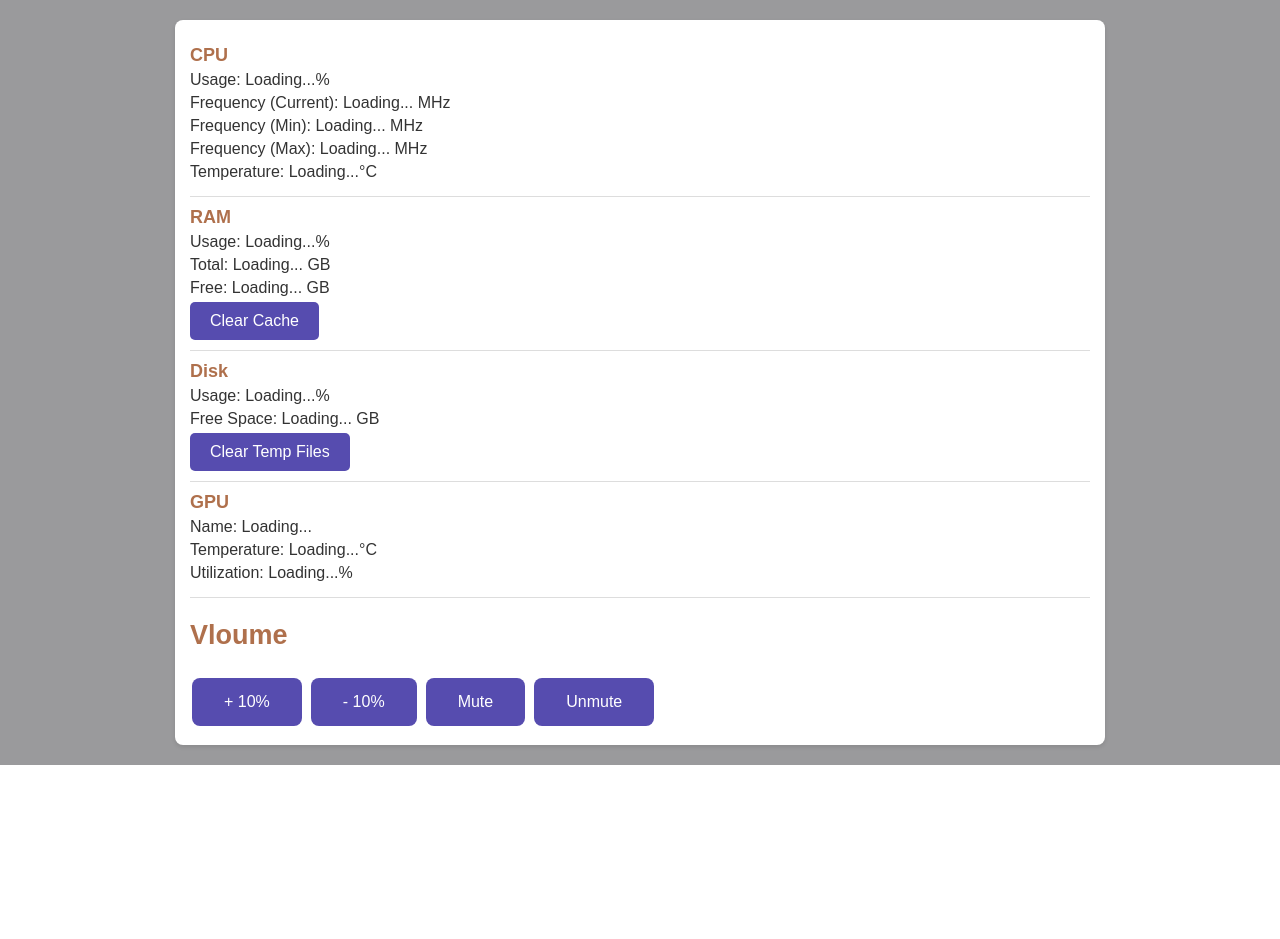
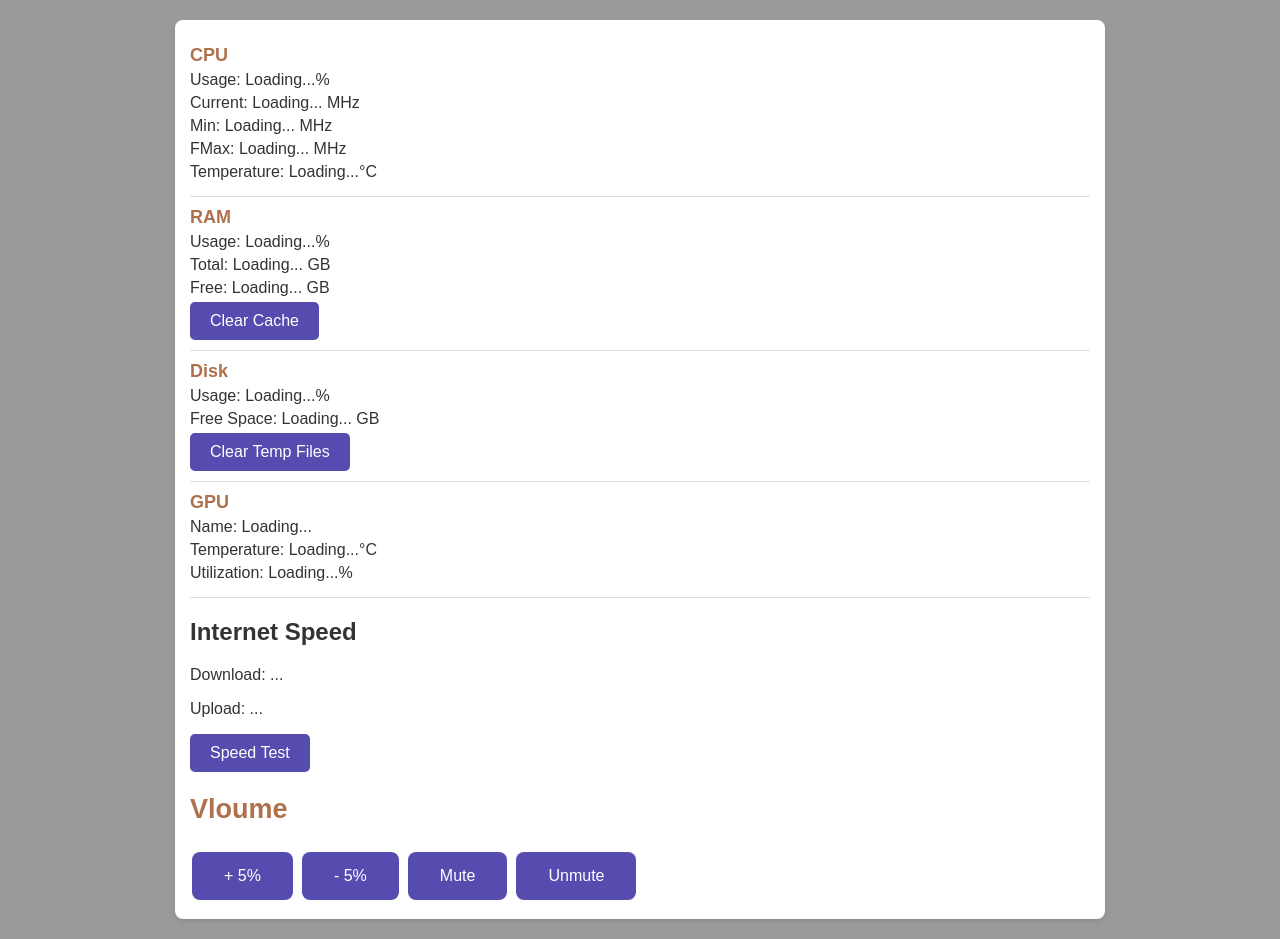
Before and after one commit to Samer-Ismael/PC-Gaming-App, a Flask app: template templates/index.html in a window 1280 px wide. Shown: the part 110-1049 px from the top of the page. Before the commit the page ends 875 px from the top, so only its background shows below. Run offline with Flask 3, Linux system fonts and the light colour scheme; the template is opened without the code that fills it, so the values that code supplies are empty; parts of the project's set-up code (start-up, migrations or seed data) failed here and were passed over.

Commit message:
adding internet testing functions

```diff
--- a/app.py
+++ b/app.py
@@ -1,7 +1,9 @@
 import threading
+import time
 from flask import Flask, jsonify, render_template, request
 import socket
 import logging
+import requests
 from werkzeug.serving import WSGIRequestHandler
 from gpu import get_gpu_metrics, init_gpu
 import cpu
@@ -55,6 +57,26 @@ def startup_message():
 def index():
     ip_address = get_ip_address()
     return render_template("index.html", ip_address=ip_address)
+
+import speedtest
+
+
+@app.route("/speed_test" , methods=["GET"])
+def speed_test():
+    try:
+        st = speedtest.Speedtest()
+        st.get_best_server()
+
+        download_speed = st.download() / 1_000_000
+        upload_speed = st.upload() / 1_000_000
+
+        return jsonify({
+            "download_speed": f"{download_speed:.2f}",
+            "upload_speed": f"{upload_speed:.2f}"
+        })
+
+    except Exception as e:
+        return jsonify({"error": str(e)})
 
 @app.route("/metrics")
 def metrics():
--- a/static/script.js
+++ b/static/script.js
@@ -109,3 +109,29 @@ document.getElementById("clear-temp-files").addEventListener("click", () => {
             alert("An error occurred while clearing temp files.");
         });
 });
+
+document.getElementById('start-speed-test').addEventListener('click', function() {
+    document.getElementById('speed-test').style.display = 'block';
+    document.getElementById('down-speed').textContent = '...';
+    document.getElementById('up-speed').textContent = '...';
+
+    fetch('/speed_test')
+        .then(response => response.json())
+        .then(data => {
+            document.getElementById('speed-test').style.display = 'none';
+
+            if (data.download_speed && data.upload_speed) {
+                document.getElementById('down-speed').textContent = data.download_speed + ' Mbps';
+                document.getElementById('up-speed').textContent = data.upload_speed + ' Mbps';
+            } else {
+                document.getElementById('down-speed').textContent = 'Error';
+                document.getElementById('up-speed').textContent = 'Error';
+            }
+        })
+        .catch(error => {
+            console.error('Error:', error);
+            document.getElementById('speed-test').style.display = 'none';
+            document.getElementById('down-speed').textContent = 'Error';
+            document.getElementById('up-speed').textContent = 'Error';
+        });
+});
--- a/templates/index.html
+++ b/templates/index.html
@@ -14,9 +14,9 @@
         <div class="metric">
             <h2>CPU</h2>
             <p>Usage: <span id="cpu-usage">Loading...</span>%</p>
-            <p>Frequency (Current): <span id="cpu-frequency-current">Loading...</span> MHz</p>
-            <p>Frequency (Min): <span id="cpu-frequency-min">Loading...</span> MHz</p>
-            <p>Frequency (Max): <span id="cpu-frequency-max">Loading...</span> MHz</p>
+            <p>Current: <span id="cpu-frequency-current">Loading...</span> MHz</p>
+            <p>Min: <span id="cpu-frequency-min">Loading...</span> MHz</p>
+            <p>FMax: <span id="cpu-frequency-max">Loading...</span> MHz</p>
             <p>Temperature: <span id="cpu-temperature">Loading...</span>°C</p>
         </div>
         <div class="metric">
@@ -46,14 +46,23 @@
             <p>Temperature: <span id="gpu-temperature">Loading...</span>°C</p>
             <p>Utilization: <span id="gpu-utilization">Loading...</span>%</p>
         </div>
+        <div class="speed-test">
+            <h2>Internet Speed</h2>
+            <p>Download: <span id="down-speed">...</span></p>
+            <p>Upload: <span id="up-speed">...</span></p>
+
+            <div>
+                <button id="start-speed-test">Speed Test</button>
+                <p id="speed-test" class="loading-message" style="display: none;">Please wait, testing the connection...</p>
+            </div>
+        </div>
         <div class="volume-controls">
             <h2>Vloume</h2>
-            <button id="increase-volume">+ 10%</button>
-            <button id="decrease-volume">- 10%</button>
+            <button id="increase-volume">+ 5%</button>
+            <button id="decrease-volume">- 5%</button>
             <button id="mute">Mute</button>
             <button id="unmute">Unmute</button>
         </div>
-
     </div>
     <script>
         // Show a popup with the IP address
```
